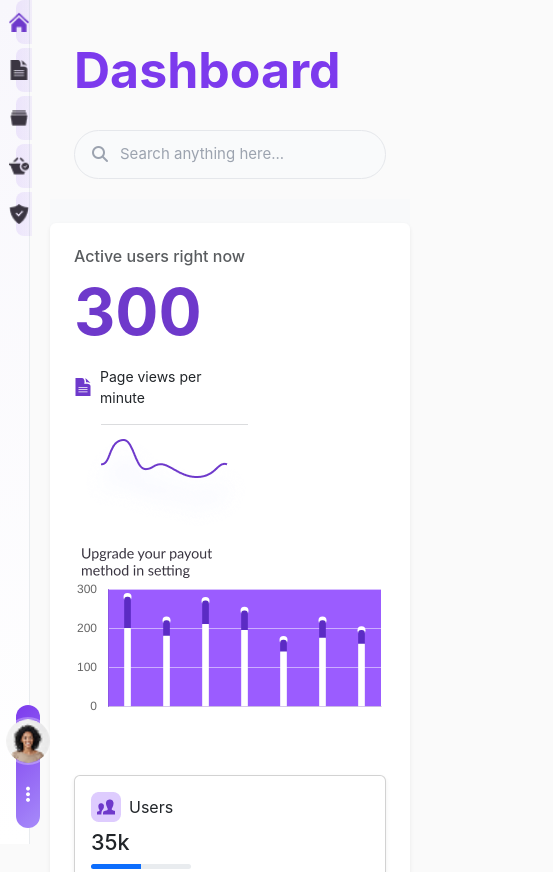
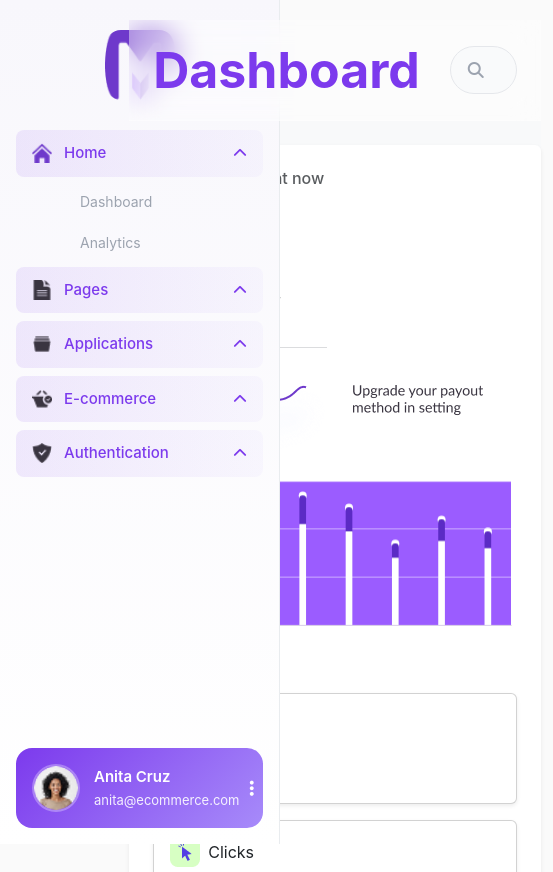
Before and after one commit to srushti873/TaskDasbord, a plain HTML site: page index.html in a window 390 px wide. Shown: the top 872 px of the page, 553 px wide, since content can reach past the window. Drawn offline with nearby package versions, Linux system fonts and the light colour scheme.

Commit message:
Updated website

```diff
--- a/style.css
+++ b/style.css
@@ -319,17 +319,24 @@
     } */
 .dashboard-header {
   display: flex;
-  justify-content: between;
+  justify-content: space-between;
   align-items: center;
   padding: 20px 24px;
-  margin: 0;           /* removes unwanted gap */
-  width: 100%;         /* full width */
-  box-sizing: border-box;
-   gap: 30px;
-      position: sticky;
+  width: 100%;
+  gap: 30px;
+
+  position: sticky;
+  top: 0;
+  z-index: 1000;
+
+  background: rgba(255, 255, 255, 0.35); /* transparent */
+  backdrop-filter: blur(14px);
+  -webkit-backdrop-filter: blur(14px);
+
+  border-bottom: 1px solid rgba(255, 255, 255, 0.25);
+}
 
 
-}
 
     .dashboard-title {
       font-size: 50px;
@@ -384,47 +391,7 @@
     }
 
     /* Responsive */
-    @media (max-width: 768px) {
-      .sidebar {
-        width: 30px;
-      }
 
-      .main-content {
-        margin-left: 70px;
-      }
-
-      .logo-container,
-      .profile-info,
-      .nav-link span,
-      .sub-menu {
-        display: none;
-      }
-
-      .nav-link {
-        justify-content: center;
-      }
-
-      .profile-card {
-        flex-direction: column;
-        padding: 12px;
-
-      }
-
-      .profile-avatar {
-        margin-right: 0;
-        margin-bottom: 8px;
-      }
-
-      .dashboard-header {
-        flex-direction: column;
-        align-items: flex-start;
-      }
-
-      .search-container {
-        width: 100%;
-        max-width: 100%;
-      }
-    }
   .fw-bold{
     font-size: 64px;
     font-weight: bolder;
```
